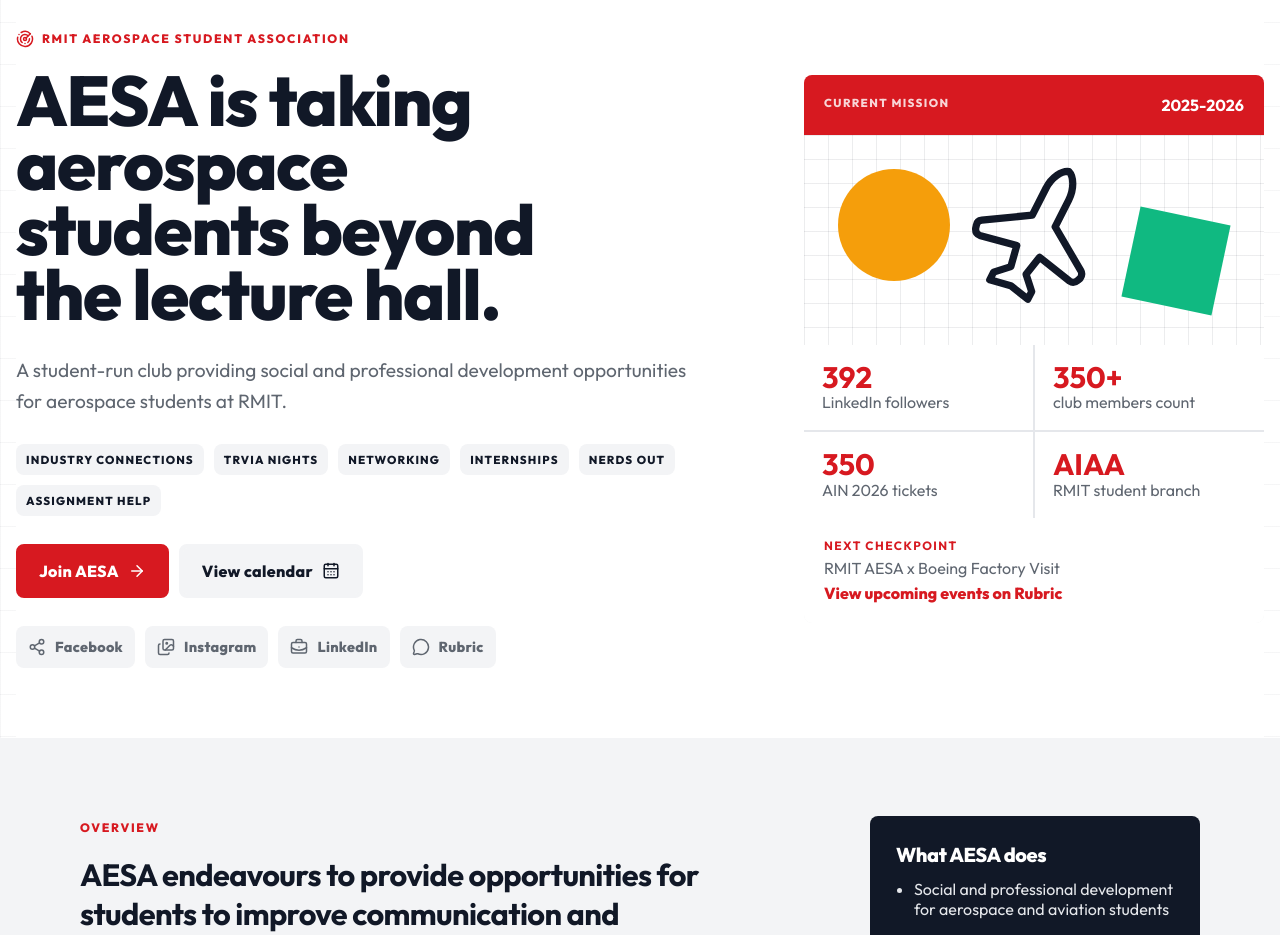
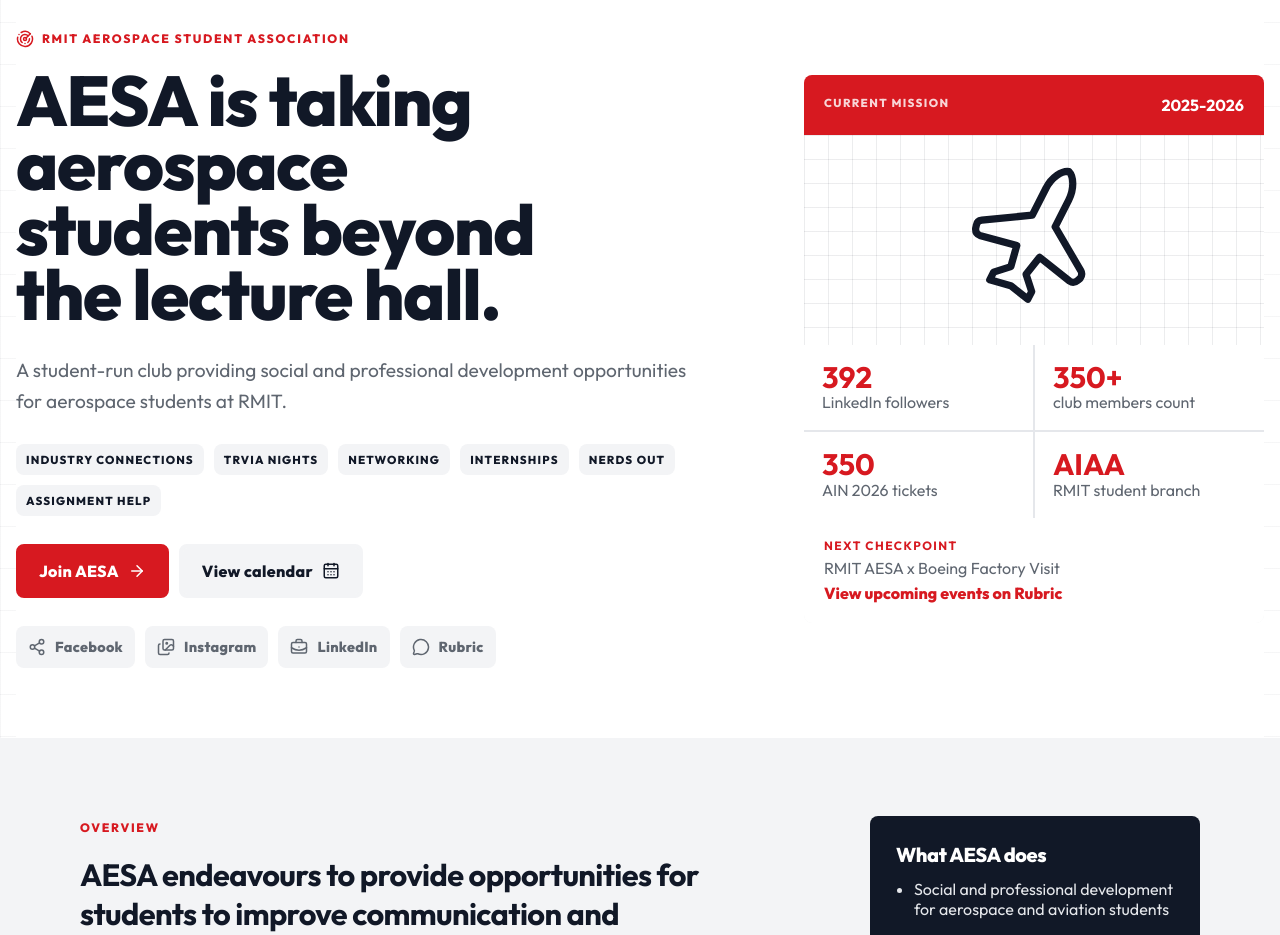
Before and after one commit to Sarujan2001/AESA, a React (Vite) app in the folder my-app/: page / in a window 1280 px wide. Shown: the part 860-1795 px from the top of the page. Built offline with nearby package versions, Linux system fonts and the light colour scheme.

Commit message:
Update website

```diff
--- a/my-app/src/index.css
+++ b/my-app/src/index.css
@@ -487,27 +487,6 @@
     linear-gradient(rgba(17, 24, 39, 0.08) 1px, transparent 1px),
     var(--white);
   background-size: 24px 24px;
-}
-
-.mini-orbit::before {
-  position: absolute;
-  inset: 34px auto auto 34px;
-  width: 112px;
-  aspect-ratio: 1;
-  content: "";
-  background: var(--amber);
-  border-radius: 50%;
-}
-
-.mini-orbit::after {
-  position: absolute;
-  right: 42px;
-  bottom: 38px;
-  width: 92px;
-  aspect-ratio: 1;
-  content: "";
-  background: var(--emerald);
-  transform: rotate(12deg);
 }
 
 .plane-wire {
```
